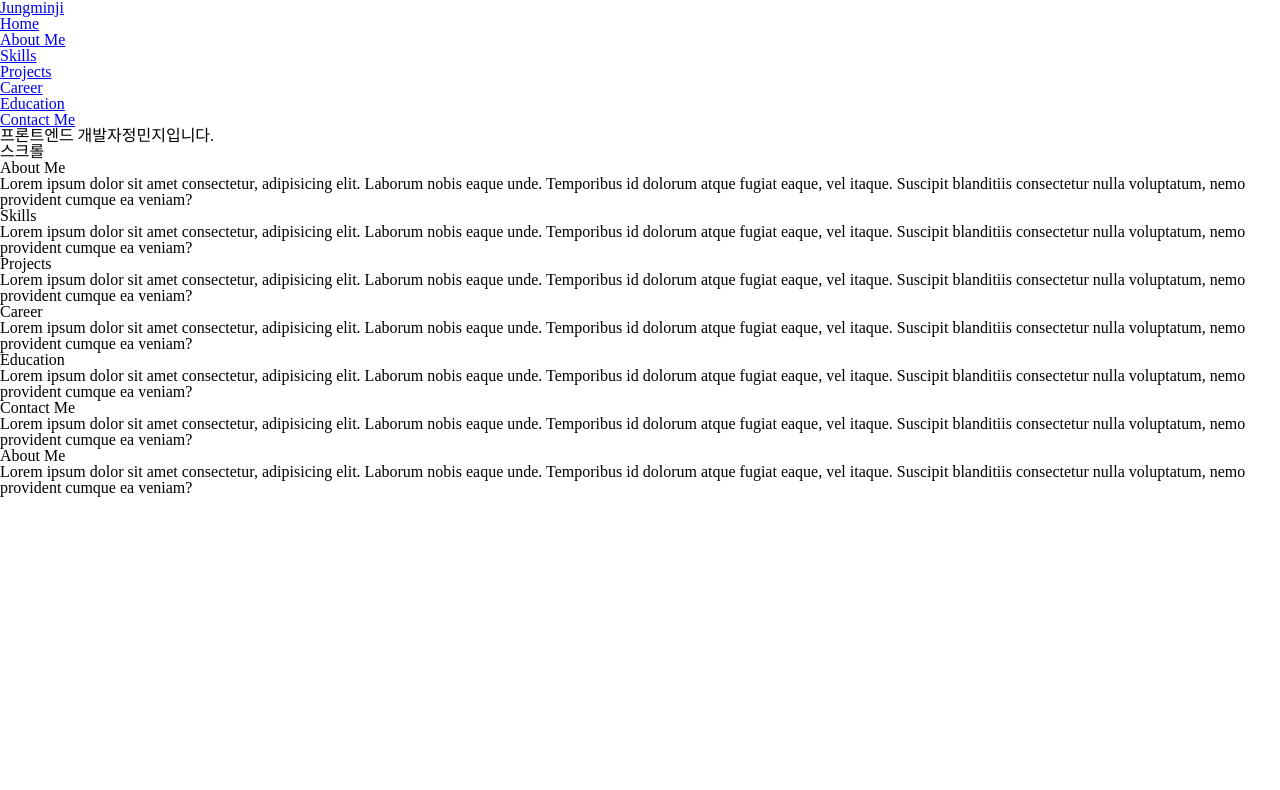
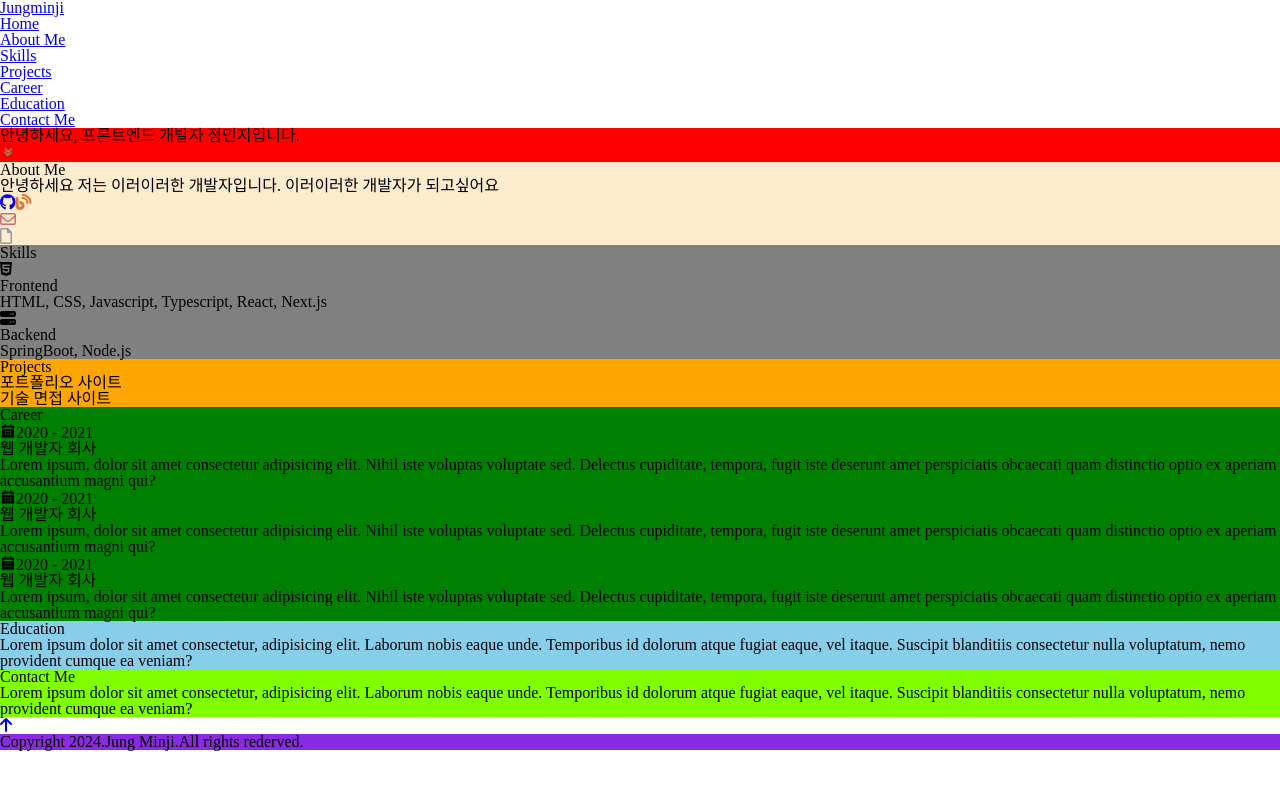
Before and after one commit to jungminji0215/jungminji-portfolio, a React (Vite) app: page / in a window 1280 px wide. Shown: the top 790 px of the page. Built offline with nearby package versions, Linux system fonts and the light colour scheme.

Commit message:
html 정보 구성
- about me
- skills
- projects
- career

```diff
--- a/src/App.css
+++ b/src/App.css
@@ -1 +1,33 @@
 @import "./reset.css";
+
+#home {
+  background-color: red;
+}
+
+#about-me {
+  background-color: blanchedalmond;
+}
+
+#skills {
+  background-color: gray;
+}
+
+#career {
+  background-color: green;
+}
+
+#projects {
+  background-color: orange;
+}
+
+#education {
+  background-color: skyblue;
+}
+
+#contact-me {
+  background-color: chartreuse;
+}
+
+footer {
+  background-color: blueviolet;
+}
--- a/src/App.jsx
+++ b/src/App.jsx
@@ -41,48 +41,136 @@ function App() {
       <main>
         {/* Home */}
         <section id="home">
-          <div>
-            {/* TODO 여러 단어 */}
-            <span>프론트엔드 개발자</span>
-            <span>정민지입니다.</span>
-          </div>
-          <div>스크롤</div>
+          <p>안녕하세요, 프론트엔드 개발자 정민지입니다.</p>
+          <a href="#about-me">
+            <i
+              className="bx bx-chevrons-down bx-flip-horizontal bx-tada"
+              style={{ color: "#5db86b" }}
+            ></i>
+          </a>
         </section>
 
         {/* About Me */}
         <section id="about-me">
           <h2>About Me</h2>
-          Lorem ipsum dolor sit amet consectetur, adipisicing elit. Laborum
-          nobis eaque unde. Temporibus id dolorum atque fugiat eaque, vel
-          itaque. Suscipit blanditiis consectetur nulla voluptatum, nemo
-          provident cumque ea veniam?
+          <div>
+            {/* 소개 */}
+            <section>
+              <p>
+                안녕하세요 저는 이러이러한 개발자입니다. 이러이러한 개발자가
+                되고싶어요
+              </p>
+            </section>
+
+            <section>
+              <a href="https://github.com/jungminji0215" target="_blank">
+                <i className="fa-brands fa-github"></i>
+              </a>
+
+              <a
+                href="https://jungminji0215.tistory.com/"
+                target="_blank"
+                className="test"
+              >
+                <i
+                  className="fa-solid fa-blog"
+                  style={{ color: " #dd7631" }}
+                ></i>
+              </a>
+
+              <div>
+                <i
+                  className="fa-regular fa-envelope"
+                  style={{ color: "#d06c71" }}
+                ></i>
+              </div>
+
+              <div>
+                <i
+                  className="fa-regular fa-file"
+                  style={{ color: "#989a98" }}
+                ></i>
+              </div>
+            </section>
+          </div>
         </section>
 
         {/* Skills */}
         <section id="skills">
           <h2>Skills</h2>
-          Lorem ipsum dolor sit amet consectetur, adipisicing elit. Laborum
-          nobis eaque unde. Temporibus id dolorum atque fugiat eaque, vel
-          itaque. Suscipit blanditiis consectetur nulla voluptatum, nemo
-          provident cumque ea veniam?
+          <div>
+            <ul>
+              <li>
+                <i className="fa-brands fa-html5"></i>
+                <p>Frontend</p>
+                <p>HTML, CSS, Javascript, Typescript, React, Next.js</p>
+              </li>
+              <li>
+                <i className="fa-solid fa-server"></i>
+                <p>Backend</p>
+                <p>SpringBoot, Node.js</p>
+              </li>
+              <li></li>
+              <li></li>
+              <li></li>
+            </ul>
+          </div>
         </section>
 
-        {/* Project */}
+        {/* Projects */}
         <section id="projects">
           <h2>Projects</h2>
-          Lorem ipsum dolor sit amet consectetur, adipisicing elit. Laborum
-          nobis eaque unde. Temporibus id dolorum atque fugiat eaque, vel
-          itaque. Suscipit blanditiis consectetur nulla voluptatum, nemo
-          provident cumque ea veniam?
+          <ul>
+            <li>포트폴리오 사이트</li>
+            <li>기술 면접 사이트</li>
+          </ul>
         </section>
 
         {/* Career */}
         <section id="career">
           <h2>Career</h2>
-          Lorem ipsum dolor sit amet consectetur, adipisicing elit. Laborum
-          nobis eaque unde. Temporibus id dolorum atque fugiat eaque, vel
-          itaque. Suscipit blanditiis consectetur nulla voluptatum, nemo
-          provident cumque ea veniam?
+          <ul className="workeduc-box">
+            <li className="workeduc-content">
+              {/* TODO 회사 로고 */}
+              {/* <img src="" alt="bomapp logo" /> */}
+              <span className="year">
+                <i className="bx bxs-calendar"></i>2020 - 2021
+              </span>
+              <h3>웹 개발자 회사</h3>
+              <p>
+                Lorem ipsum, dolor sit amet consectetur adipisicing elit. Nihil
+                iste voluptas voluptate sed. Delectus cupiditate, tempora, fugit
+                iste deserunt amet perspiciatis obcaecati quam distinctio optio
+                ex aperiam accusantium magni qui?
+              </p>
+            </li>
+
+            <li className="workeduc-content">
+              <span className="year">
+                <i className="bx bxs-calendar"></i>2020 - 2021
+              </span>
+              <h3>웹 개발자 회사</h3>
+              <p>
+                Lorem ipsum, dolor sit amet consectetur adipisicing elit. Nihil
+                iste voluptas voluptate sed. Delectus cupiditate, tempora, fugit
+                iste deserunt amet perspiciatis obcaecati quam distinctio optio
+                ex aperiam accusantium magni qui?
+              </p>
+            </li>
+
+            <li className="workeduc-content">
+              <span className="year">
+                <i className="bx bxs-calendar"></i>2020 - 2021
+              </span>
+              <h3>웹 개발자 회사</h3>
+              <p>
+                Lorem ipsum, dolor sit amet consectetur adipisicing elit. Nihil
+                iste voluptas voluptate sed. Delectus cupiditate, tempora, fugit
+                iste deserunt amet perspiciatis obcaecati quam distinctio optio
+                ex aperiam accusantium magni qui?
+              </p>
+            </li>
+          </ul>
         </section>
 
         {/* Education */}
@@ -103,21 +191,18 @@ function App() {
           provident cumque ea veniam?
         </section>
 
-        {/* footer */}
-        <section>
-          <h2>About Me</h2>
-          Lorem ipsum dolor sit amet consectetur, adipisicing elit. Laborum
-          nobis eaque unde. Temporibus id dolorum atque fugiat eaque, vel
-          itaque. Suscipit blanditiis consectetur nulla voluptatum, nemo
-          provident cumque ea veniam?
-        </section>
-
         {/* Top Scroll */}
-        <aside></aside>
+        <aside>
+          <a href="#" title="위로 가기">
+            <i className="fa-solid fa-arrow-up"></i>
+          </a>
+        </aside>
       </main>
 
       {/* Footer */}
-      <footer></footer>
+      <footer>
+        <p>Copyright 2024.Jung Minji.All rights rederved.</p>
+      </footer>
     </>
   );
 }
```
Also changed, not shown: public/tistory.png (added).
